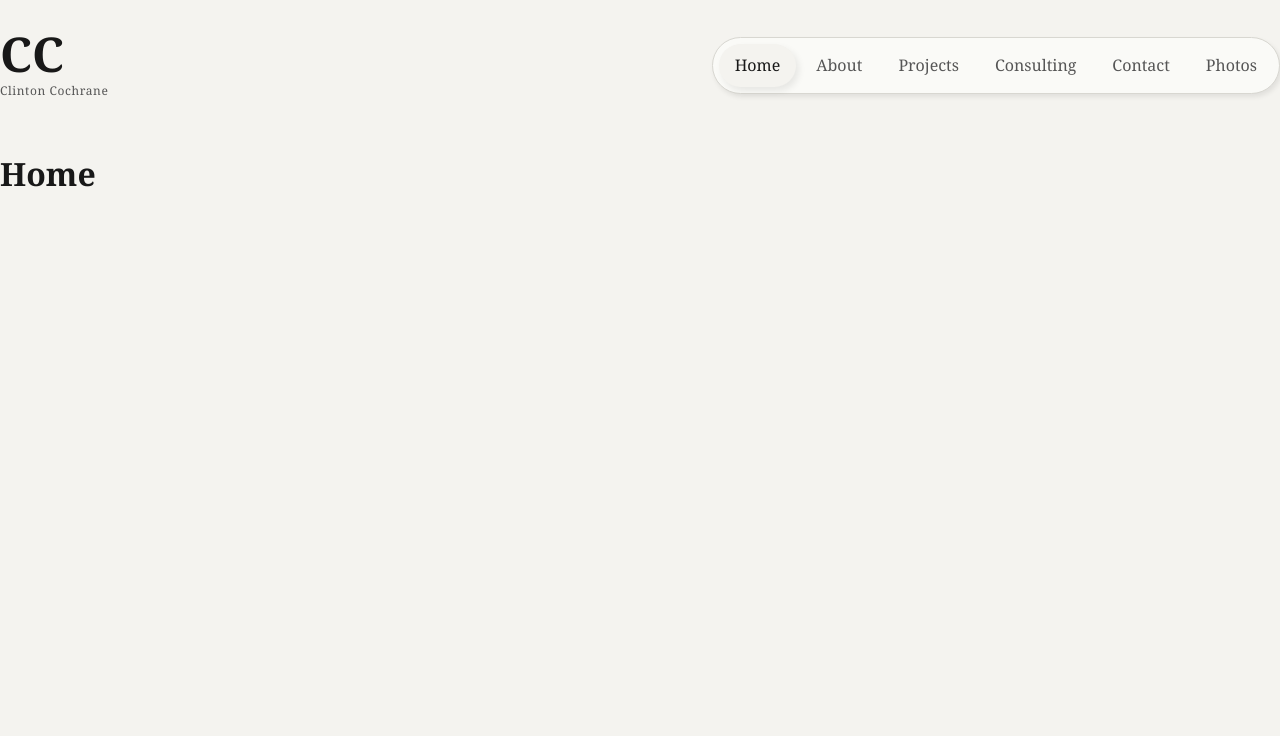
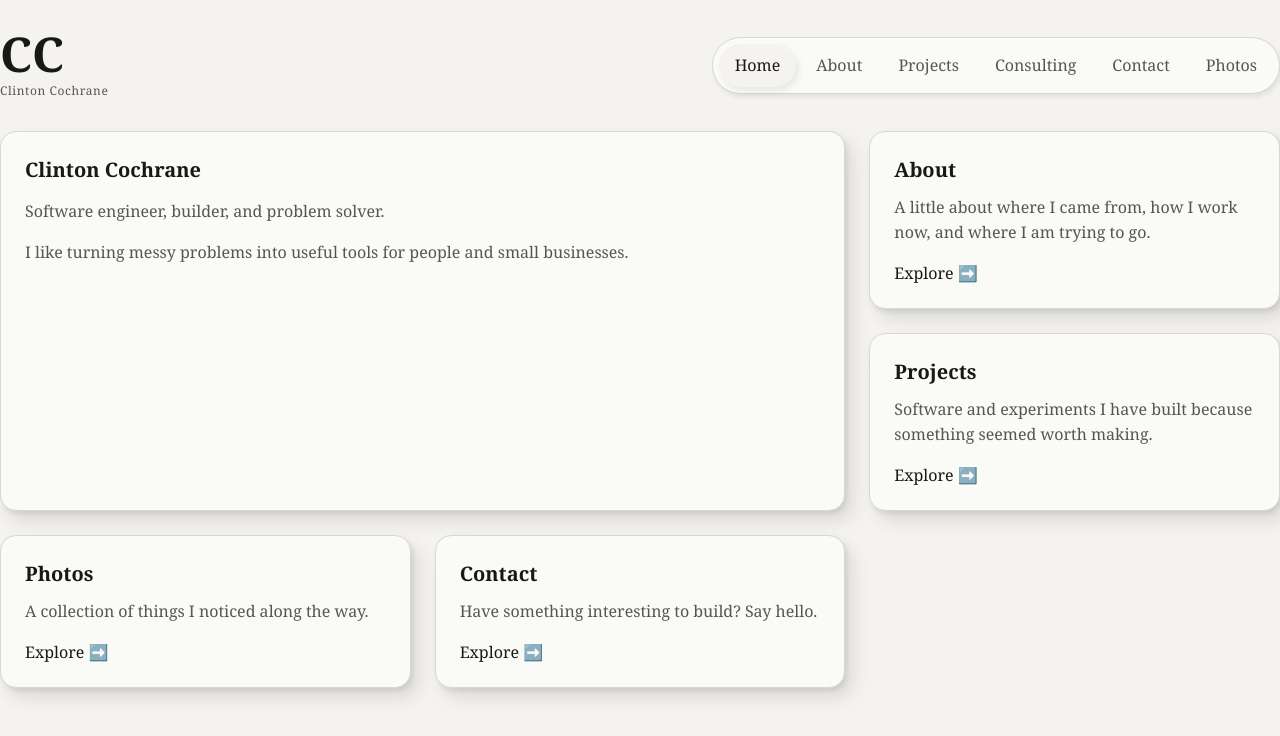
Before and after one commit to Clinton-Cochrane/iBuild, a React (Vite) app: page /home in a window 1280 px wide. Shown: the top 736 px of the page. Built offline with nearby package versions, Linux system fonts and the light colour scheme.

Commit message:
homepage setup

```diff
--- /dev/null
+++ b/src/components/papercard/papercard.css
@@ -0,0 +1,34 @@
+.paper-card {
+    padding: 1.5rem;
+    background: #fafaf7;
+    border: 1px solid #d8d7d1;
+    border-radius: 1rem;
+    box-shadow:
+        8px 10px 18px rgba(0, 0, 0, 0.10),
+        2px 3px 5px rgba(0, 0, 0, 0.08);
+}
+
+.paper-card h2 {
+    margin-top: 0;
+    margin-bottom: 0.75rem;
+
+    font-size: 1.25rem;
+}
+
+.paper-card-content {
+    color: #555555;
+    line-height: 1.6;
+}
+
+.paper-card-link {
+    display: inline-block;
+
+    margin-top: 1rem;
+
+    color: #181818;
+    text-decoration: none;
+}
+
+.paper-card-link:hover {
+    text-decoration: underline;
+}
--- /dev/null
+++ b/src/components/papercard/papercard.jsx
@@ -0,0 +1,21 @@
+import { Link } from "react-router-dom"
+import "./papercard.css"
+
+function Papercard({ title, children, to, className = "" }) {
+    return (
+        <article className={`paper-card ${className}`}>
+            <h2>{title}</h2>
+            <div className="paper-card-content">
+                {children}
+            </div>
+
+            {to && (
+                <Link className="paper-card-link" to = {to}>
+                    Explore ➡️
+                </Link>
+            )}
+        </article>
+    )
+}
+
+export default Papercard;
--- /dev/null
+++ b/src/pages/home/home.css
@@ -0,0 +1,27 @@
+.home-page {
+    width: min(1200px, calc (100% - 4rem));
+    margin: 0 auto;
+    padding-bottom: 4rem;
+}
+
+.home-grid {
+    display: grid;
+    grid-template-columns: repeat(3, 1fr);
+    gap: 1.5rem;
+}
+
+.home-intro {
+    grid-column: span 2;
+    grid-row: span 2;
+}
+
+@media (max-width: 800px) {
+    .home-grid {
+        grid-template-columns: 1fr;
+    }
+
+    .home-intro {
+        grid-column: auto;
+        grid-row: auto;
+    }
+}
--- a/src/pages/home/main.jsx
+++ b/src/pages/home/main.jsx
@@ -1,7 +1,55 @@
+import Papercard from "../../components/papercard/papercard";
+import "./home.css"
+
 export default function Home() {
     return (
-        <main>
-            <h1>Home</h1>
+        <main className="home-page">
+            <section className="home-grid">
+                <Papercard
+                    title="Clinton Cochrane"
+                    className="home-intro">
+                    <p>Software engineer, builder, and problem solver.</p>
+                    <p>
+                        I like turning messy problems into useful tools
+                        for people and small businesses.
+                    </p>
+                </Papercard>
+                {homeCards.map((card) => (
+                    <Papercard className={card.className} key={card.to} title={card.title} to={card.to}>
+                        {card.description}
+                    </Papercard>
+                ))}
+            </section>
         </main>
-    )
+    );
 }
+
+const homeCards = [
+    {
+        title: "About",
+        to: "/about",
+        description: "A little about where I came from, how I work now, and where I am trying to go.",
+        className: "home-card-about"
+    },
+
+    {
+        title: "Projects",
+        to: "/projects",
+        description: "Software and experiments I have built because something seemed worth making.",
+        className: "home-card-consulting"
+    },
+
+    {
+        title: "Photos",
+        to: "/photos",
+        description: "A collection of things I noticed along the way.",
+        className: "home-card-photos"
+    },
+
+    {
+        title: "Contact",
+        to: "/contact",
+        description: "Have something interesting to build? Say hello.",
+        className: "home-card-contact"
+    },
+]
```
